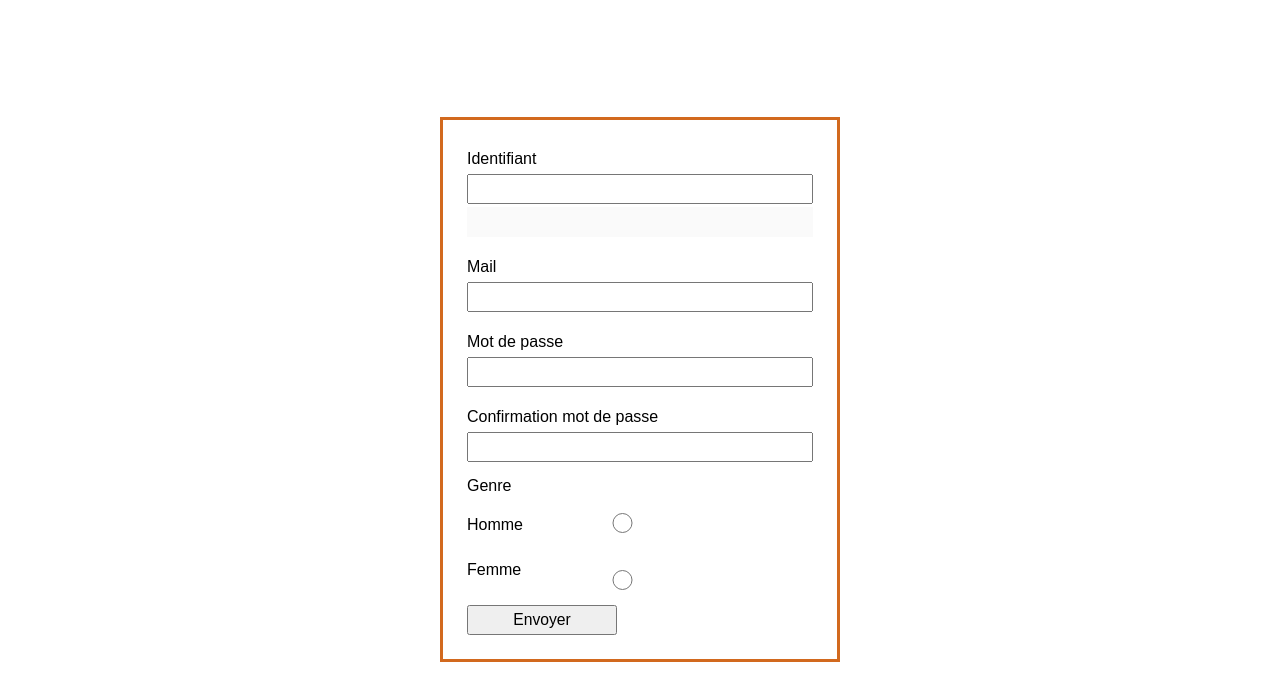
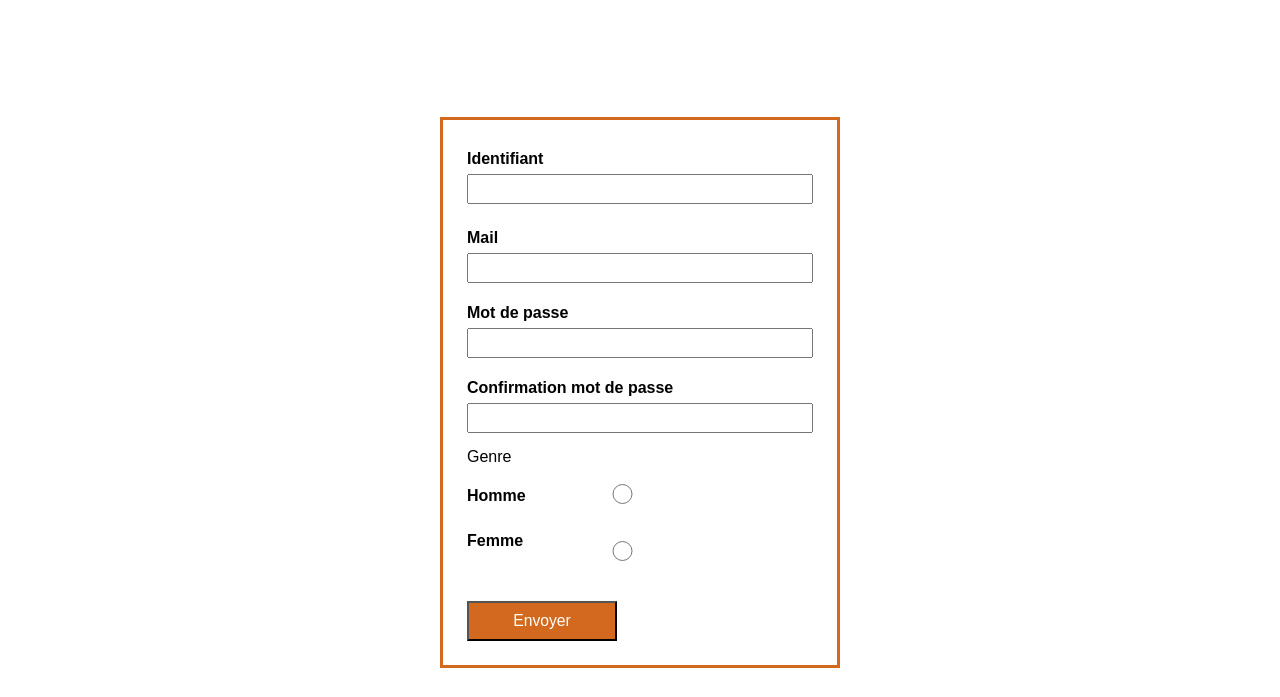
Before and after one commit to dadinod/Formulaire, a plain HTML site: page index.html in a window 1280 px wide. Shown: the part 103-800 px from the top of the page. Drawn offline with Linux system fonts and the light colour scheme.

Commit message:
un dernier tour

```diff
--- a/index.html
+++ b/index.html
@@ -17,9 +17,9 @@
                 <div>
                     <label for="">Identifiant</label>
                     <input type="text" id="ident" onkeydown="identity()" required>
-                    <input type="text" id="compte" disabled="disabled">
+                    <input type="text" id="compte" readonly = "readonly">
                 </div>
-                <div class="top15">
+                <div class="">
                     <label for="">Mail</label>
                     <input id="email" type="email" name="email" onkeyup="validateEmail()" required>
                 </div>
@@ -42,7 +42,7 @@
                     </div>
 
                 </div>
-                <button id="submit" type="submit" class="top15">Envoyer</button>
+                <button id="submit" type="submit" class="">Envoyer</button>
             </form>
         </div>
     </div>
--- a/styles.css
+++ b/styles.css
@@ -62,9 +62,10 @@ input{
 }
 #compte{
     width: 100%;
-    height: 30px;
+    height: 15px;
     border: none;
     margin-top: 3px;
+    outline: none;
 }
 .radio{
     width: 10%;
@@ -75,8 +76,11 @@ input{
 }
 #submit{
     width: 150px;
-    height: 30px;
+    height: 40px;
     font-size: 98%;
+    background-color: chocolate;
+    color: #fff;
+    margin-top: 40px;
 }
 .overflow{
     overflow: hidden;
@@ -84,4 +88,5 @@ input{
 label{
     height: 30px;
     line-height: 30px;
+    font-weight: bold;
 }
```
Also changed, not shown: form.js (+13 -12 lines).
